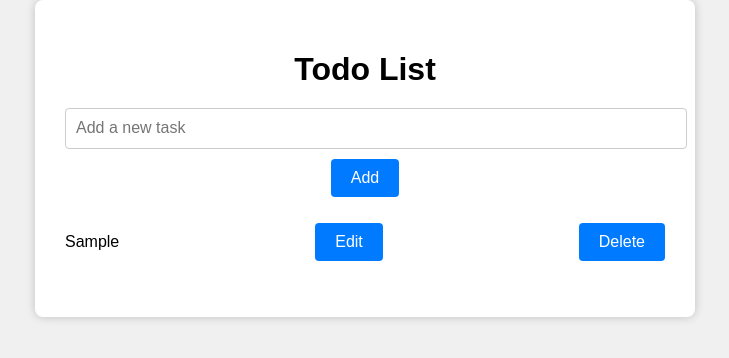
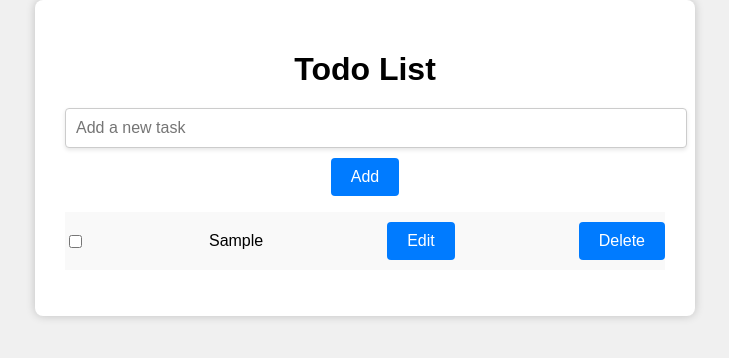
Before and after one commit to SalazarEmiliano/react-todo-list, a React (Create React App) app: page / in a window 1280 px wide. Both pictures are taken after typing "Sample" into the empty fields and a click on the button "Add". Shown: the top 358 px of the page, without its empty margins (275-1004 px from the left). Built offline with nearby package versions, Linux system fonts and the light colour scheme.

Commit message:
Checkboxes added

```diff
--- a/src/App.js
+++ b/src/App.js
@@ -2,6 +2,7 @@
 import React from 'react';
 import './App.css';
 import TodoList from './TodoList';
+
 
 function App() {
   return (
--- a/src/TodoList.js
+++ b/src/TodoList.js
@@ -1,7 +1,5 @@
-// src/TodoList.js
 import React, { useState } from 'react';
 import './styles.css'; // Import the CSS file
-
 
 function TodoList() {
   const [tasks, setTasks] = useState([]);
@@ -9,10 +7,14 @@ function TodoList() {
   const [editIndex, setEditIndex] = useState(null);
   const [editText, setEditText] = useState('');
 
+  // Update: Add state for tracking task completion
+  const [completedTasks, setCompletedTasks] = useState([]);
+
   const addTask = () => {
     if (taskText.trim() !== '') {
       setTasks([...tasks, taskText]);
       setTaskText('');
+      setCompletedTasks([...completedTasks, false]); // Initialize new task as not completed
     }
   };
 
@@ -34,8 +36,20 @@ function TodoList() {
   const deleteTask = (index) => {
     const updatedTasks = tasks.filter((_, i) => i !== index);
     setTasks(updatedTasks);
+
+    // Update: Remove corresponding completedTasks entry
+    const updatedCompletedTasks = [...completedTasks];
+    updatedCompletedTasks.splice(index, 1);
+    setCompletedTasks(updatedCompletedTasks);
+
     setEditIndex(null);
     setEditText('');
+  };
+
+  const toggleCompletion = (index) => {
+    const updatedCompletedTasks = [...completedTasks];
+    updatedCompletedTasks[index] = !completedTasks[index];
+    setCompletedTasks(updatedCompletedTasks);
   };
 
   return (
@@ -53,6 +67,11 @@ function TodoList() {
       <ul>
         {tasks.map((task, index) => (
           <li key={index}>
+            <input
+              type="checkbox"
+              checked={completedTasks[index]}
+              onChange={() => toggleCompletion(index)}
+            />
             {editIndex === index ? (
               <>
                 <input
--- a/src/styles.css
+++ b/src/styles.css
@@ -1,9 +1,8 @@
 /* src/styles.css */
-/* Import normalize.css */
-@import "normalize.css";
 
 body {
   font-family: Arial, sans-serif;
+  font-size: 16px; /* Set a base font size */
   background-color: #f0f0f0;
   margin: 0;
   padding: 0;
@@ -12,14 +11,14 @@ body {
 .container {
   max-width: 400px;
   margin: 0 auto;
-  padding: 20px;
+  padding: 20px 10px; /* Responsive padding */
   background-color: #fff;
   border-radius: 8px;
   box-shadow: 0 0 10px rgba(0, 0, 0, 0.2);
 }
 
 h1 {
-  font-size: 24px;
+  font-size: 1.5em; /* 24px */
   margin-bottom: 20px;
 }
 
@@ -29,6 +28,7 @@ input[type="text"] {
   margin-bottom: 10px;
   border: 1px solid #ccc;
   border-radius: 4px;
+  box-shadow: 0 2px 4px rgba(0, 0, 0, 0.1); /* New: Box shadow for input */
 }
 
 button {
@@ -38,6 +38,7 @@ button {
   padding: 10px 20px;
   border-radius: 4px;
   cursor: pointer;
+  transition: background-color 0.3s ease; /* New: Transition effect */
 }
 
 button:hover {
@@ -55,6 +56,11 @@ li {
   align-items: center;
   padding: 10px 0;
   border-bottom: 1px solid #ccc;
+  background-color: #f9f9f9; /* New: Background color */
+}
+
+li:hover {
+  background-color: #eaeaea; /* New: Hover background color */
 }
 
 li:last-child {
@@ -62,14 +68,13 @@ li:last-child {
 }
 
 @media (min-width: 768px) {
-  /* Add tablet and desktop styles here */
   .container {
     max-width: 600px;
     padding: 30px;
   }
 
   h1 {
-    font-size: 32px;
+    font-size: 2em; /* 32px */
   }
 
   input[type="text"] {
```
